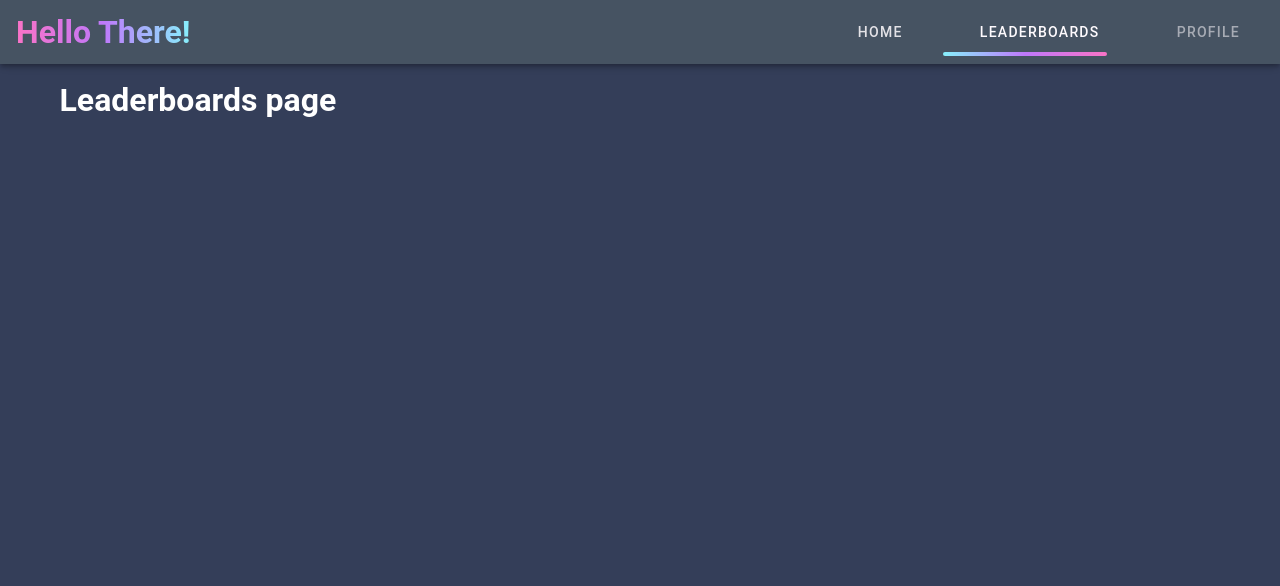
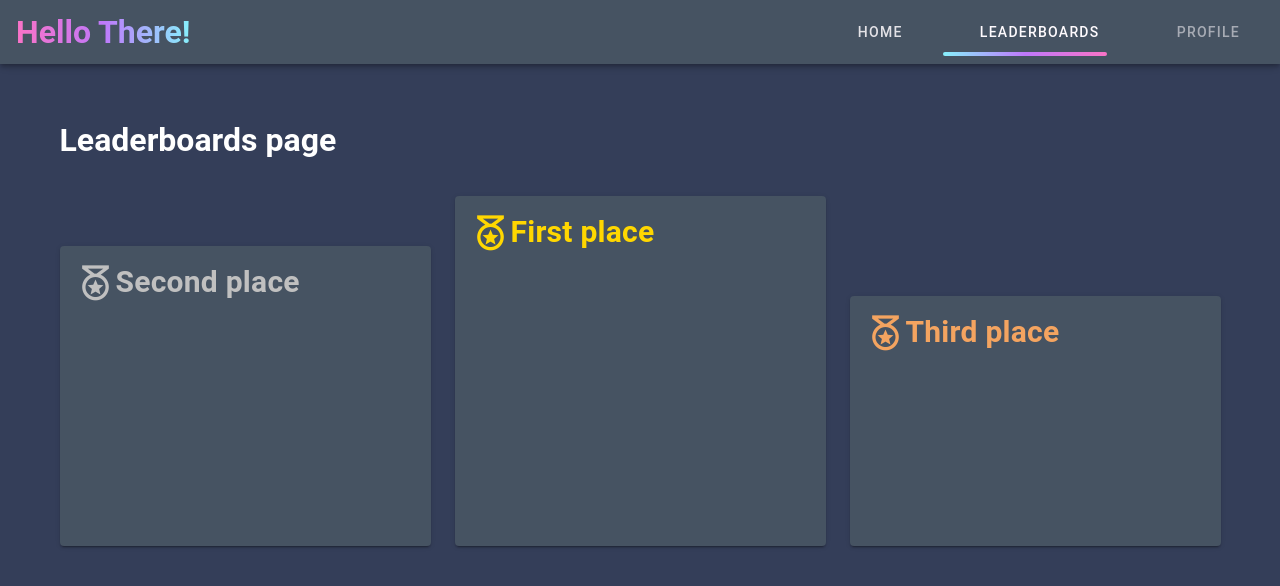
Before and after one commit to jaedonTuks/hellothere, a Vue app in the folder client/: page /leaderboards in a window 1280 px wide. Shown: the top 586 px of the page. Built offline with nearby package versions, Linux system fonts and the light colour scheme; the HTML template or start-up script is replaced by a standard one; what vue-apexcharts would draw is missing.

Commit message:
Webpage shell setup
- adding in some more leaderboard frontend data

Issue: #4

```diff
--- a/client/package.json
+++ b/client/package.json
@@ -8,6 +8,7 @@
     "lint": "vue-cli-service lint"
   },
   "dependencies": {
+    "@mdi/font": "^6.6.96",
     "apexcharts": "^3.35.1",
     "axios": "^0.26.1",
     "core-js": "^3.6.5",
--- a/client/src/plugins/vuetify.js
+++ b/client/src/plugins/vuetify.js
@@ -1,6 +1,7 @@
 import Vue from 'vue';
 import Vuetify from 'vuetify/lib/framework';
 import userIcon from '@/assets/icons/user.png';
+import '@mdi/font/css/materialdesignicons.css';
 
 Vue.use(Vuetify);
 
--- a/client/src/views/Leaderboards.vue
+++ b/client/src/views/Leaderboards.vue
@@ -1,5 +1,61 @@
 <template>
-  <div class="about">
+  <div class="about mt-10">
     <h1>Leaderboards page</h1>
+    <v-row class="mt-5">
+      <v-col class="secondPlace" cols="4">
+        <v-card color="accent" height="300">
+          <v-card-title class="secondPlaceTitle">
+            <v-icon class="secondPlaceTitleIcon" x-large>mdi-medal-outline</v-icon>
+            <h2>Second place</h2>
+          </v-card-title>
+        </v-card>
+      </v-col>
+      <v-col class="firstPlace" cols="4">
+        <v-card color="accent" height="350">
+          <v-card-title class="firstPlaceTitle">
+            <v-icon class="firstPlaceTitleIcon" x-large>mdi-medal-outline</v-icon>
+            <h2>First place</h2>
+          </v-card-title>
+        </v-card>
+      </v-col>
+      <v-col class="thirdPlace" cols="4">
+        <v-card color="accent" height="250">
+          <v-card-title class="thirdPlaceTitle">
+            <v-icon class="thirdPlaceTitleIcon" x-large>mdi-medal-outline</v-icon>
+            <h2>Third place</h2>
+          </v-card-title>
+        </v-card>
+      </v-col>
+    </v-row>
   </div>
 </template>
+
+<style scoped>
+.firstPlace {
+  color: gold;
+  height: 30em;
+}
+
+.secondPlace {
+  color: silver;
+  margin-top: 50px;
+}
+
+.thirdPlace {
+  color: sandybrown;
+  margin-top: 100px;
+}
+
+.firstPlaceTitle, .firstPlaceTitleIcon {
+  color: gold !important;
+}
+
+.secondPlaceTitle, .secondPlaceTitleIcon {
+  color: silver !important;
+}
+
+.thirdPlaceTitle, .thirdPlaceTitleIcon {
+  color: sandybrown !important;
+}
+
+</style>
```
Also changed, not shown: client/src/components/LeaderBoardCardInfo.vue (added, +21 -0 lines), 1 other file (tests, documents, lock files or other folders).
